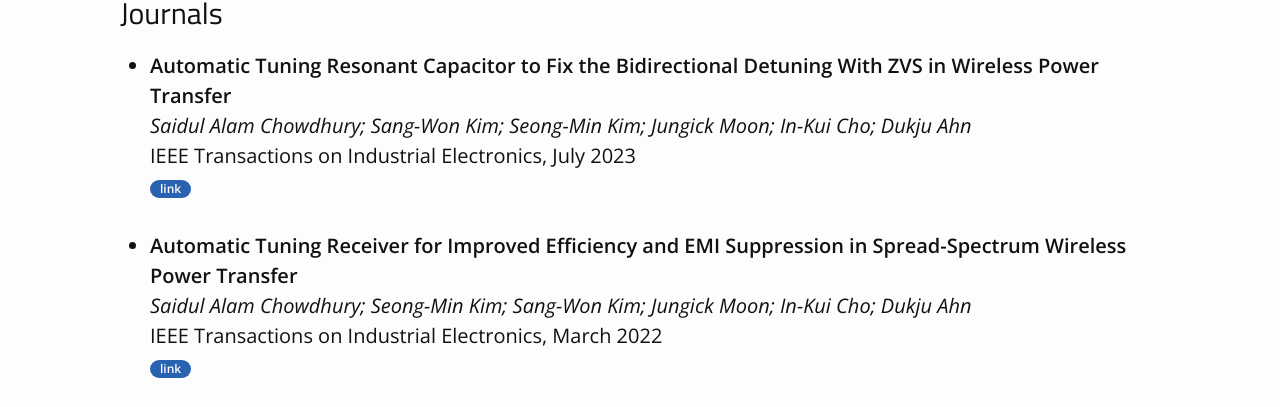
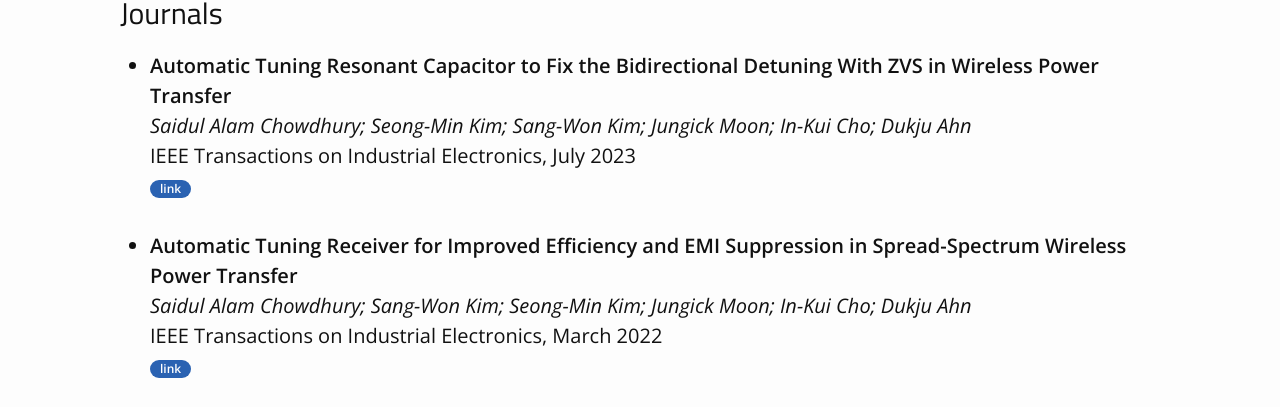
Before and after one commit to saidul105/saidul105.github.io, a Jekyll site: the page built from research.md, in a window 1280 px wide. Shown: the part 178-585 px from the top of the page. Built offline with Jekyll 4.4.1, drawn with Linux system fonts in a browser that asks for light colours.

```diff
--- a/research.md
+++ b/research.md
@@ -10,14 +10,14 @@ title: Research
 <ul>
  <li>
 		<b>Automatic Tuning Resonant Capacitor to Fix the Bidirectional Detuning With ZVS in Wireless Power Transfer</b><br>
-		<i>Saidul Alam Chowdhury; Sang-Won Kim; Seong-Min Kim; Jungick Moon; In-Kui Cho; Dukju Ahn</i><br>
+		<i>Saidul Alam Chowdhury; Seong-Min Kim; Sang-Won Kim; Jungick Moon; In-Kui Cho; Dukju Ahn</i><br>
 		IEEE Transactions on Industrial Electronics, July 2023<br>
 		<a href="https://ieeexplore.ieee.org/document/10190168"><div class="color-button">link</div></a>
 	</li><br>
 
  <li>
 		<b>Automatic Tuning Receiver for Improved Efficiency and EMI Suppression in Spread-Spectrum Wireless Power Transfer</b><br>
-		<i>Saidul Alam Chowdhury; Seong-Min Kim; Sang-Won Kim; Jungick Moon; In-Kui Cho; Dukju Ahn</i><br>
+		<i>Saidul Alam Chowdhury; Sang-Won Kim; Seong-Min Kim; Jungick Moon; In-Kui Cho; Dukju Ahn</i><br>
 		IEEE Transactions on Industrial Electronics, March 2022<br>
 		<a href="https://ieeexplore.ieee.org/document/9724146"><div class="color-button">link</div></a>
 	</li><br>
```
